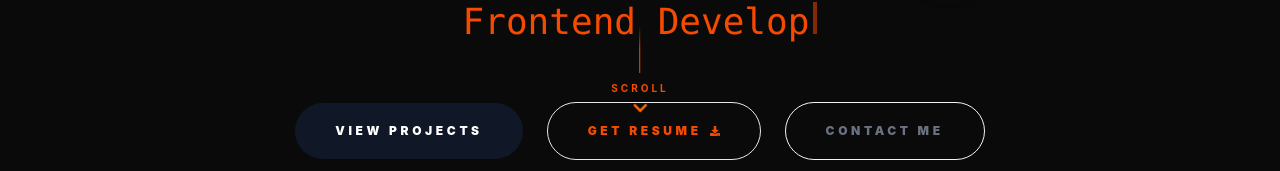
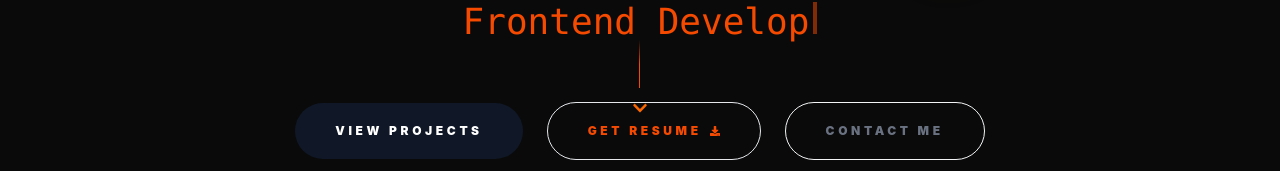
Before and after one commit to PruthvrajYadav/my-Portfolio, a React (Vite) app in the folder client/: page / in a window 1280 px wide. Shown: the part 482-653 px from the top of the page. Built offline with nearby package versions, Linux system fonts and the light colour scheme.

Commit message:
Remove 'Scroll' text and fix PDF binary structure

```diff
--- a/client/src/components/Hero.jsx
+++ b/client/src/components/Hero.jsx
@@ -196,7 +196,6 @@ const Hero = () => {
                     className="absolute bottom-10 left-1/2 -translate-x-1/2 cursor-pointer flex flex-col items-center group"
                 >
                     <div className="w-[1px] h-12 bg-gradient-to-b from-transparent via-orange-600 dark:via-orange-400 to-orange-600 dark:to-orange-400 mb-2" />
-                    <span className="text-[10px] uppercase tracking-[0.3em] text-orange-600 dark:text-orange-400 font-bold">Scroll</span>
                     <FaChevronDown className="mt-2 text-orange-500 group-hover:translate-y-1 transition-transform animate-bounce" />
                 </div>
             </div>
```
Also changed, not shown: 1 other file (tests, documents, lock files or other folders).
